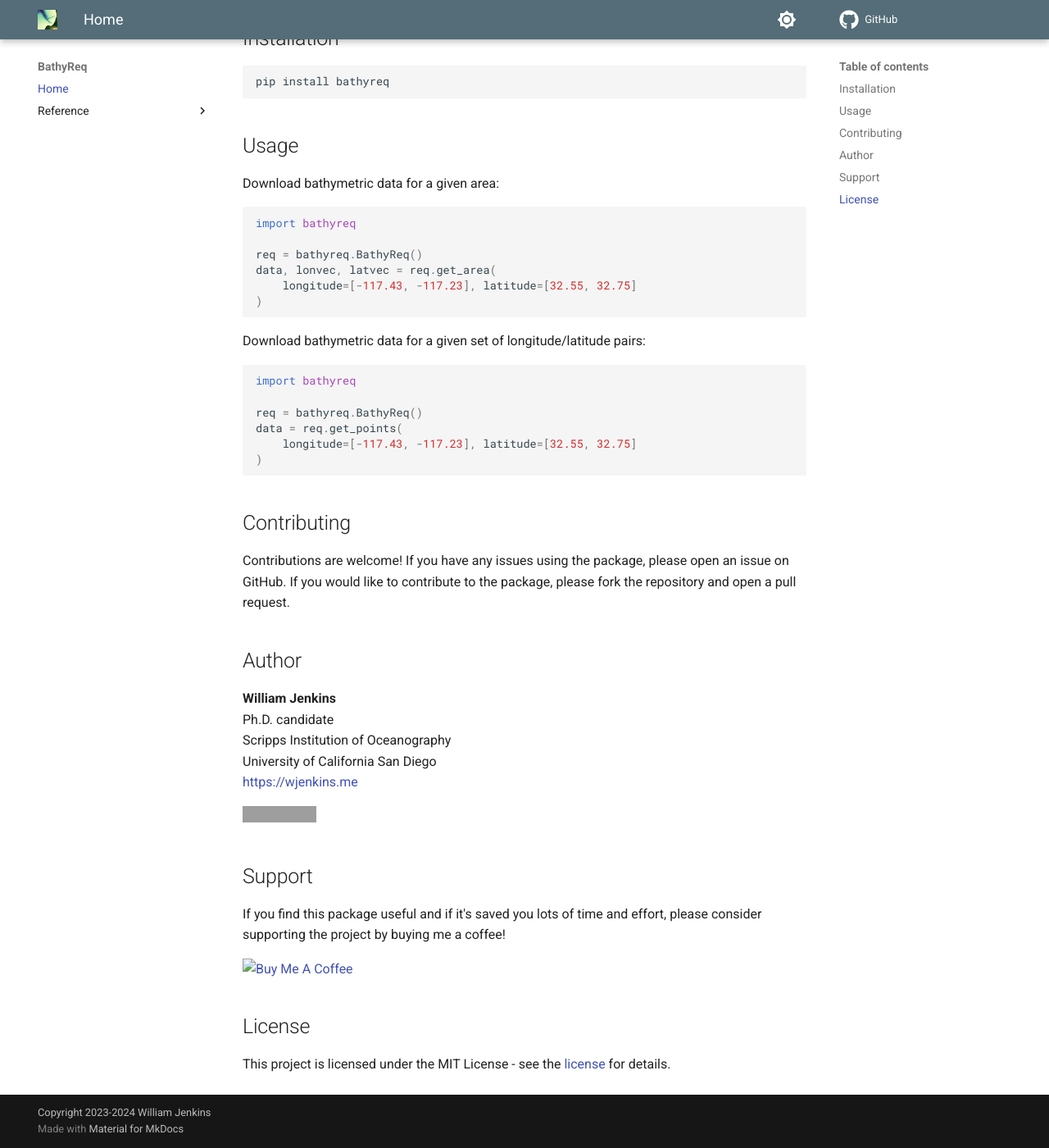
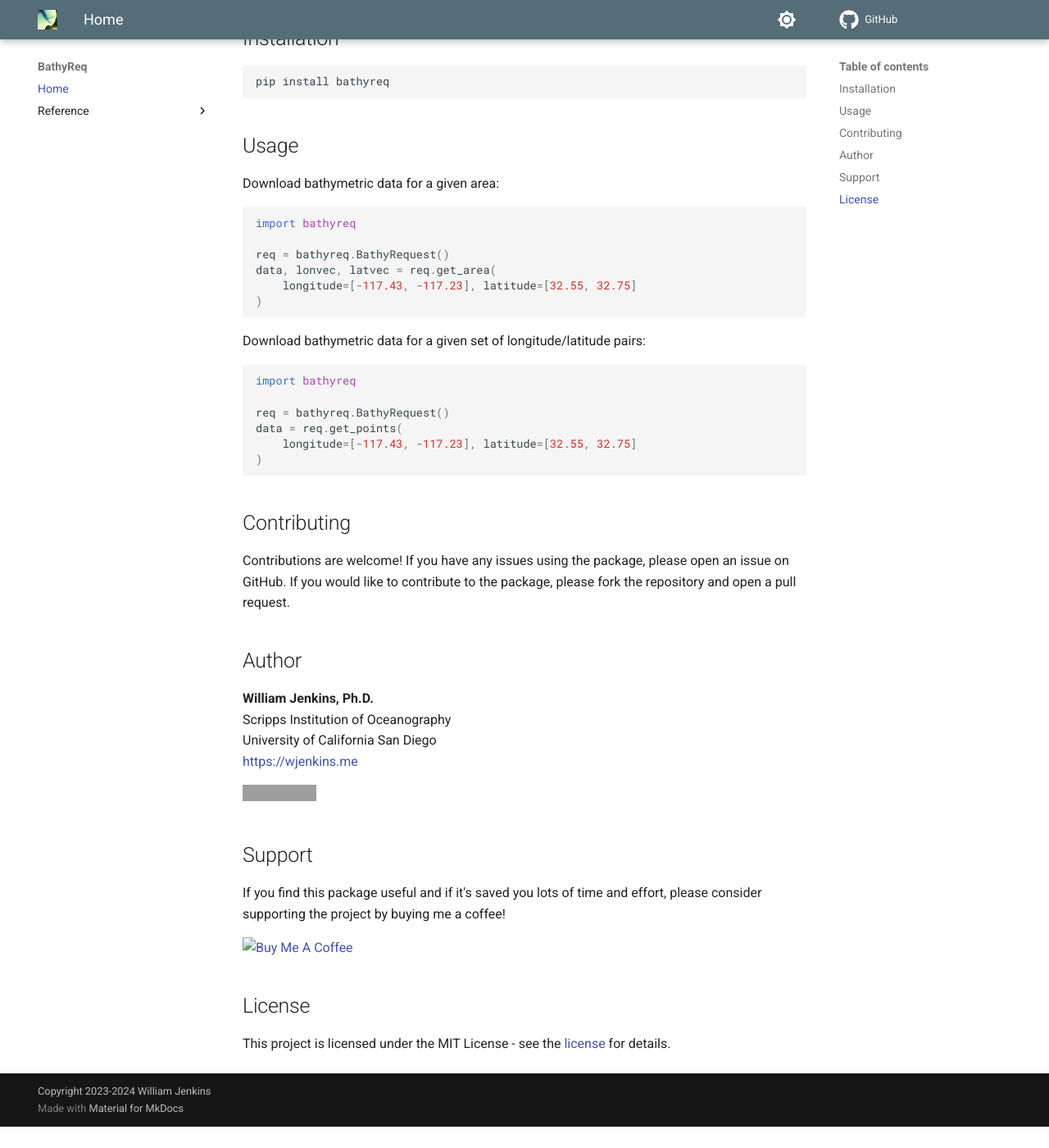
Before and after one commit to NeptuneProjects/BathyReq, an MkDocs documentation site: the page built from docs/docs/index.md, in a window 1280 px wide and 1400 px high, scrolled down 727 px. Shown: the whole window at 82% size. Built offline with MkDocs 1.6.1 and Material for MkDocs 9.7.7, drawn with Linux system fonts in a browser that asks for light colours; comment, search, counter and statistics services are not loaded; after the commit the page ends 2101 px from its top, so only the background shows below that; grey boxes are pictures that could not be loaded.

````diff
--- a/docs/docs/index.md
+++ b/docs/docs/index.md
@@ -20,7 +20,7 @@ Download bathymetric data for a given area:
 ```python
 import bathyreq
 
-req = bathyreq.BathyReq()
+req = bathyreq.BathyRequest()
 data, lonvec, latvec = req.get_area(
     longitude=[-117.43, -117.23], latitude=[32.55, 32.75]
 )
@@ -30,7 +30,7 @@ Download bathymetric data for a given set of longitude/latitude pairs:
 ```python
 import bathyreq
 
-req = bathyreq.BathyReq()
+req = bathyreq.BathyRequest()
 data = req.get_points(
     longitude=[-117.43, -117.23], latitude=[32.55, 32.75]
 )
@@ -42,8 +42,7 @@ Contributions are welcome! If you have any issues using the package, please open
 
 ## Author
 
-**William Jenkins**
-Ph.D. candidate
+**William Jenkins, Ph.D.**
 Scripps Institution of Oceanography
 University of California San Diego
 [https://wjenkins.me](https://wjenkins.me)
````
